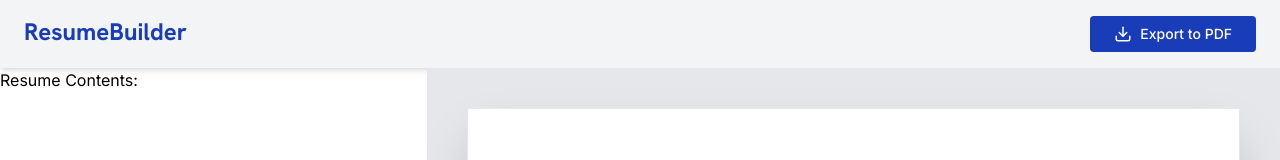
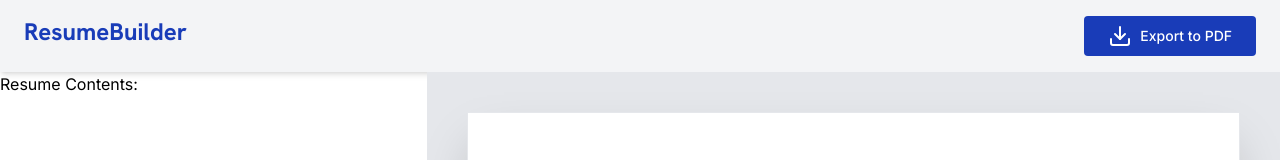
Before and after one commit to Sc0rpX/Resume-Builder, a React (Vite) app: page / in a window 1280 px wide. Shown: the top 160 px of the page. Built offline with nearby package versions, Linux system fonts and the light colour scheme.

Commit message:
Add Button component and refactor Header to use it for PDF export

```diff
--- /dev/null
+++ b/src/components/Button.jsx
@@ -0,0 +1,17 @@
+function Button({ text, icon, variant }) {
+    const baseStyle = "flex justify-center items-center gap-2 font-medium text-sm rounded-sm px-6 py-2 cursor-pointer";
+    const colorVariants = {
+        primary: "text-white bg-blue-800 hover:bg-blue-900  transition-colors",
+        secondary: "bg-white text-gray-800 border border-gray-500",
+        danger: "bg-white border border-red-700 text-red-700"
+    }
+
+    return (
+        <button className={`${baseStyle} ${colorVariants[variant]}`}>
+            {icon}
+            {text}
+        </button>
+    )
+}
+
+export default Button;
--- a/src/components/Header.jsx
+++ b/src/components/Header.jsx
@@ -1,13 +1,11 @@
 import { Download } from "lucide-react";
+import Button from "./Button";
 
 function Header() {
     return (
         <nav className="px-6 py-4 flex justify-between bg-gray-100 shadow-md shrink-0">
             <h1 className="font-heading font-bold text-2xl text-blue-800">ResumeBuilder</h1>
-            <button className="px-6 py-2 text-sm text-white font-medium bg-blue-800 rounded-sm flex items-center gap-2">
-                <Download size={18}/>
-                Export to PDF
-            </button>
+            <Button text={"Export to PDF"} icon={<Download/>} variant={"primary"} />
         </nav>
     )
 }
```
